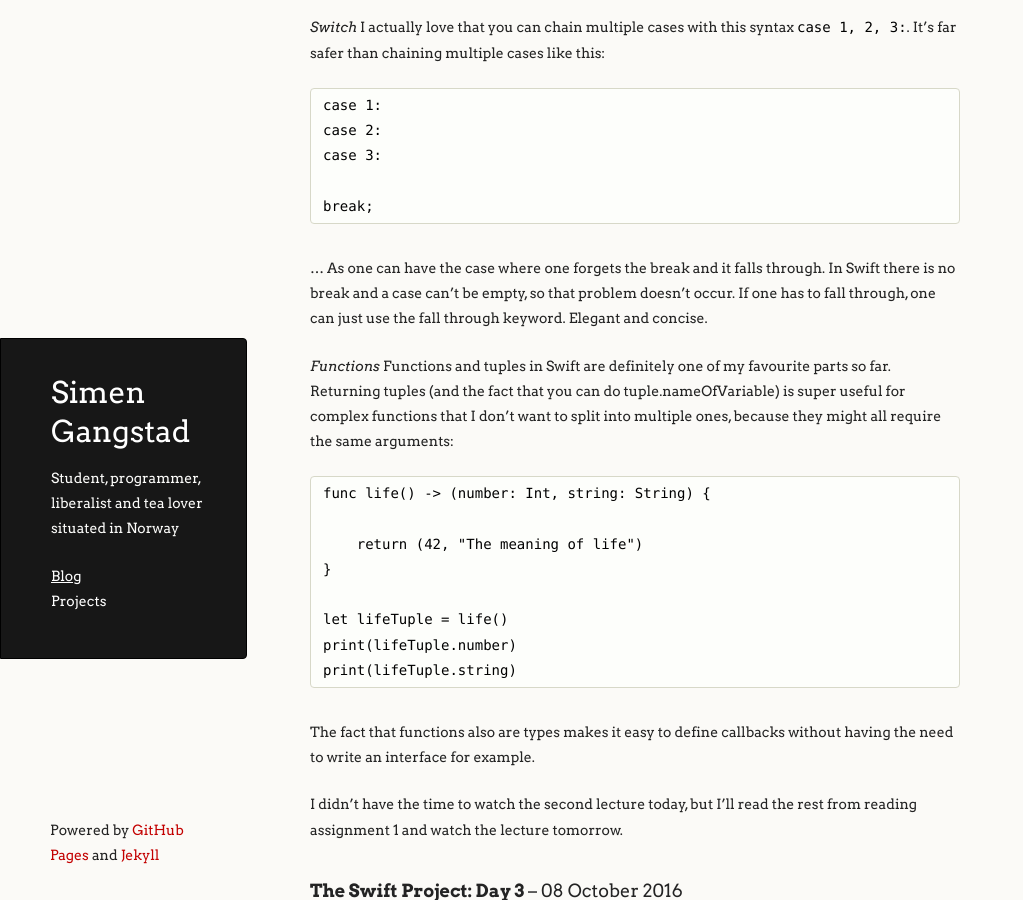
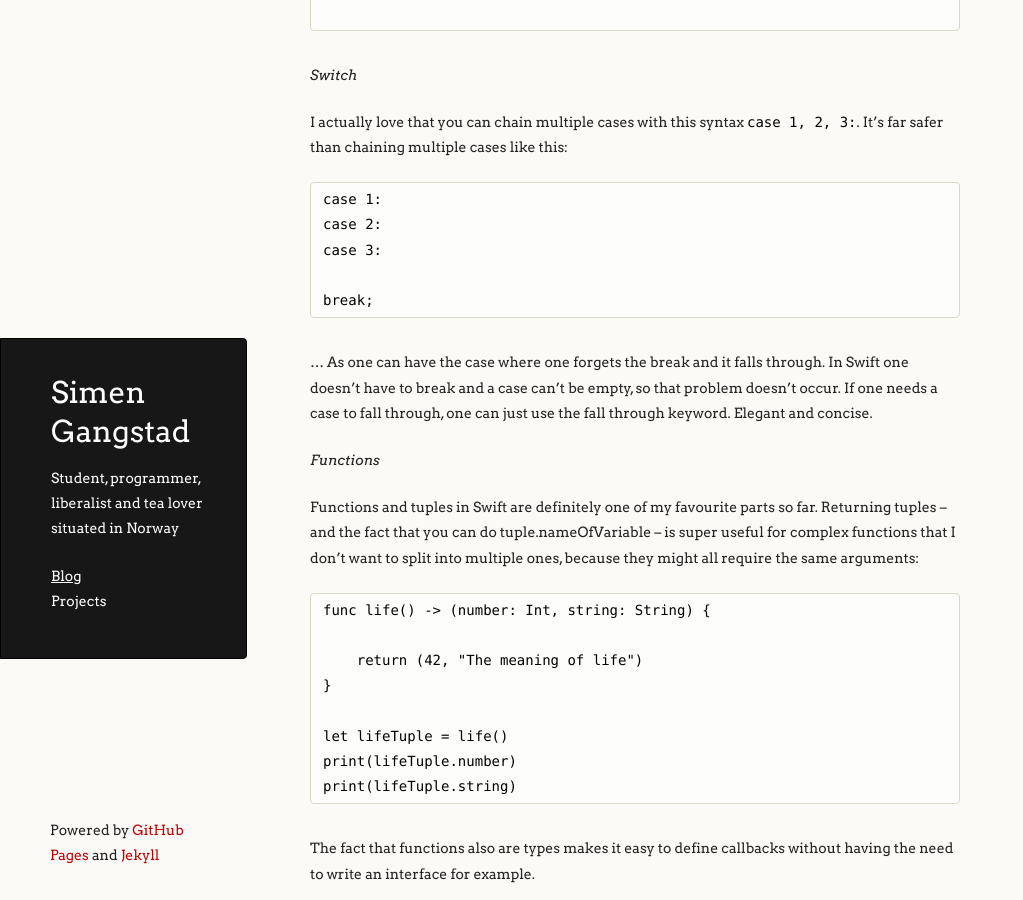
Before and after one commit to simengangstad/simengangstad.github.io, a Jekyll site: the page built from index.md, in a window 1280 px wide and 900 px high, scrolled down 1386 px. Shown: the whole window, without its empty margins (0-1023 px from the left). Built offline with Jekyll 4.4.1, drawn with Linux system fonts in a browser that asks for light colours; some of the changed text lies outside the part shown.

Commit message:
Fixes formatting for blogpost: The Swift Project: Day 4

````diff
--- a/_posts/2016-10-09-The-Swift-Project-Day-4.md
+++ b/_posts/2016-10-09-The-Swift-Project-Day-4.md
@@ -37,6 +37,7 @@ From Functions:
 
 
 *Dictionaries*
+
 Maybe I'm a bit conservative when it comes to Dictionaries, but I don't like the idea that `dictionary[key] = nil` removes the value associated with *key* from the dictionary. It's short, I'll give it that, but I think one rather should have to use `removeValue(forKey:)`. As I understand it so far nil is *just* for setting optionals to not set, and that makes sense. This, not so much. It makes it a bit funky when one has got an dictionary with an optional key or value:
 
 ```
@@ -48,6 +49,7 @@ dictionary["key"] = nil // Removes the value asociated with "key"
 ```
 
 *Switch*
+
 I actually love that you can chain multiple cases with this syntax `case 1, 2, 3:`. It's far safer than chaining multiple cases like this:
 
 ```
@@ -57,11 +59,12 @@ case 3:
 
 break;
 ```
-... As one can have the case where one forgets the break and it falls through. In Swift there is no break and a case can't be empty, so that problem doesn't occur. If one has to fall through, one can just use the fall through keyword. Elegant and concise.
+... As one can have the case where one forgets the break and it falls through. In Swift one doesn't have to break and a case can't be empty, so that problem doesn't occur. If one needs a case to fall through, one can just use the fall through keyword. Elegant and concise.
 
 
 *Functions*
-Functions and tuples in Swift are definitely one of my favourite parts so far. Returning tuples (and the fact that you can do tuple.nameOfVariable) is super useful for complex functions that I don't want to split into multiple ones, because they might all require the same arguments:
+
+Functions and tuples in Swift are definitely one of my favourite parts so far. Returning tuples – and the fact that you can do tuple.nameOfVariable – is super useful for complex functions that I don't want to split into multiple ones, because they might all require the same arguments:
 ```
 func life() -> (number: Int, string: String) {
 
````
Also changed, not shown: other parts of _posts/2016-10-09-The-Swift-Project-Day-4.md (+1 -1 lines).
